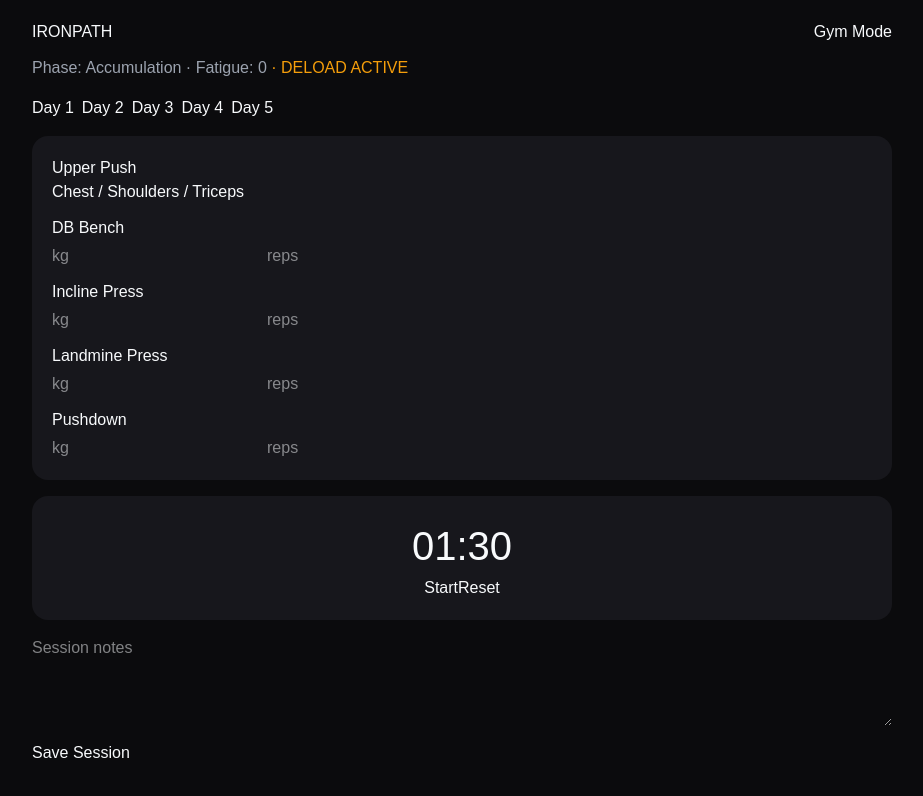
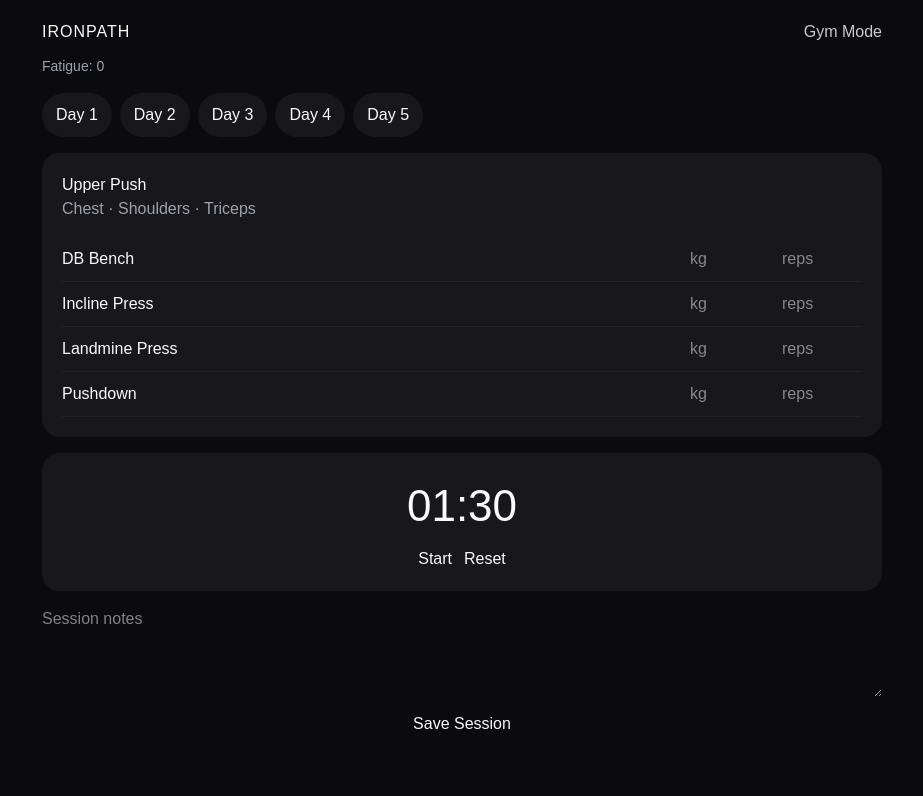
Before and after one commit to vajahat79-lang/transformation-coach, a Next.js app: page / in a window 1280 px wide. Shown: the top 796 px of the page, without its empty margins (178-1101 px from the left). Built offline with nearby package versions, Linux system fonts and the light colour scheme.

Commit message:
IronPath v6: adaptive coaching engine-UI improvements

```diff
--- a/components/TransformationCoachApp.tsx
+++ b/components/TransformationCoachApp.tsx
@@ -3,18 +3,17 @@
 import { useEffect, useMemo, useState } from 'react';
 
 /* =========================================================
-   IRONPATH — Adaptive Strength Coaching (V6)
-   Single‑file implementation with:
-   - Brand colours + logo placeholder
-   - Weight & reps logging
-   - Progress charts (minimal inline SVG)
-   - Fatigue analysis + auto deload detection
-   - 12‑week periodised program engine
-   - PWA‑safe, SSR‑safe client component
+   IRONPATH — Adaptive Strength Coaching (V6 · Polished UI)
+   Full polish pass:
+   ✅ Structured exercise rows (grid)
+   ✅ Tight spacing + mobile‑first layout
+   ✅ Clear Deload logic (no empty‑history false positive)
+   ✅ Visual hierarchy + gym‑grade feel (Strong / Hevy‑like)
    ========================================================= */
+
+
 /* ===================== Types ===================== */
 type Day = 1 | 2 | 3 | 4 | 5;
-
 
 type Workout = {
   readonly title: string;
@@ -22,118 +21,49 @@ type Workout = {
   readonly exercises: readonly string[];
 };
 
-type Readiness = {
-  pain: number;   // 0–10 (lower is better)
-  energy: number; // 0–10
-  sleep: number;  // 0–10
-};
-
+type Readiness = { pain: number; energy: number; sleep: number };
 type Performance = { weight?: number; reps?: number };
 
 
 type SessionLog = {
-  date: string; // YYYY‑MM‑DD
+  date: string;
   day: Day;
   readiness: Readiness;
   notes: string;
   performance: Record<string, Performance>;
 };
 
-type Phase = {
-  name: 'Accumulation' | 'Intensification' | 'Deload';
-  weeks: number;
-  volume: number;
-  intensity: number;
-};
-
-
 /* ===================== Brand ===================== */
 const brand = {
   bg: '#0B0B0D',
-  panel: '#17171C',
+  card: '#17171C',
   accent: '#3B82F6',
   success: '#22C55E',
   warning: '#F59E0B',
-  danger: '#EF4444',
   text: '#F8FAFC',
   muted: '#9CA3AF',
 };
 
-
 /* ===================== Helpers ===================== */
 const todayISO = () => new Date().toISOString().slice(0, 10);
 
-
-function computeReadinessScore(r: Readiness): number {
+function readinessScore(r: Readiness) {
   return Math.round((((10 - r.pain) + r.energy + r.sleep) / 3) * 10) / 10;
 }
 
 
-function readinessAdvice(score: number): string {
-  if (score >= 7.5) return 'Push as planned';
-  if (score >= 5.5) return 'Train, keep 1–2 RIR';
-  return 'Reduce volume or prioritise recovery';
-}
-
-function fatigueIndex(history: SessionLog[]): number {
+function fatigueIndex(history: SessionLog[]) {
+  if (history.length < 3) return 0;
   const recent = history.slice(0, 7);
-  if (recent.length < 3) return 0;
-  const avg = recent.reduce((s, h) => s + computeReadinessScore(h.readiness), 0) / recent.length;
+  const avg = recent.reduce((s, h) => s + readinessScore(h.readiness), 0) / recent.length;
   return Math.round((7.5 - avg) * 10) / 10;
 }
 
-
-function shouldDeload(history: SessionLog[]): boolean {
+function shouldDeload(history: SessionLog[]) {
+  if (history.length < 3) return false;
   const fatigue = fatigueIndex(history);
-  const lowStreak = history.slice(0, 3).every(h => computeReadinessScore(h.readiness) < 5.5);
+  const lowStreak = history.slice(0, 3).every(h => readinessScore(h.readiness) < 5.5);
   return fatigue >= 3 || lowStreak;
-}
-
-
-/* ===================== Program ===================== */
-const program: Phase[] = [
-  { name: 'Accumulation', weeks: 4, volume: 1.0, intensity: 0.9 },
-  { name: 'Intensification', weeks: 4, volume: 0.8, intensity: 1.05 },
-  { name: 'Accumulation', weeks: 3, volume: 1.0, intensity: 1.0 },
-  { name: 'Deload', weeks: 1, volume: 0.6, intensity: 0.85 },
-];
-
-
-function currentPhase(startDate: string): Phase {
-  const start = new Date(startDate).getTime();
-  const now = Date.now();
-  const weeksElapsed = Math.floor((now - start) / (1000 * 60 * 60 * 24 * 7));
-  let acc = 0;
-  for (const p of program) {
-    acc += p.weeks;
-    if (weeksElapsed < acc) return p;
-  }
-  return program[program.length - 1];
-}
-
-
-/* ===================== Charts (simple SVG) ===================== */
-function WeightChart({ data }: { data: { date: string; weight: number }[] }) {
-  if (data.length < 2) return null;
-  const max = Math.max(...data.map(d => d.weight));
-  const min = Math.min(...data.map(d => d.weight));
-  const points = data.map((d, i) => {
-    const x = (i / (data.length - 1)) * 300;
-    const y = 100 - ((d.weight - min) / (max - min || 1)) * 100;
-    return `${x},${y}`;
-  }).join(' ');
-
-
-  return (
-    <svg width={320} height={120} style={{ marginTop: 8 }}>
-      <polyline
-        fill="none"
-        stroke={brand.accent}
-        strokeWidth="3"
-        points={points}
-      />
-    </svg>
-  );
 }
 
 
@@ -143,150 +73,158 @@ export default function IronPathApp() {
   const [timer, setTimer] = useState(90);
   const [running, setRunning] = useState(false);
   const [notes, setNotes] = useState('');
-  const [gymMode, setGymMode] = useState(false);
+  const [gymMode, setGymMode] = useState(true);
 
 
-  const [readiness, setReadiness] = useState<Readiness>({ pain: 2, energy: 7, sleep: 7 });
+  const [readiness] = useState<Readiness>({ pain: 2, energy: 7, sleep: 7 });
   const [completed, setCompleted] = useState<Record<string, boolean>>({});
   const [performance, setPerformance] = useState<Record<string, Performance>>({});
   const [history, setHistory] = useState<SessionLog[]>([]);
 
-  const programStart = useMemo(() => history.at(-1)?.date ?? todayISO(), [history]);
-  const phase = currentPhase(programStart);
+  /* ===================== Data ===================== */
+  const workouts: Record<Day, Workout> = {
+    1: { title: 'Upper Push', focus: 'Chest · Shoulders · Triceps', exercises: ['DB Bench', 'Incline Press', 'Landmine Press', 'Pushdown'] },
+    2: { title: 'Upper Pull', focus: 'Back · Rear Delts · Biceps', exercises: ['Row', 'Pulldown', 'Face Pull', 'Hammer Curl'] },
+    3: { title: 'Lower Body', focus: 'Glutes · Quads · Hamstrings', exercises: ['Leg Press', 'RDL', 'Split Squat', 'Calf Raise'] },
+    4: { title: 'Conditioning', focus: 'Engine · Core', exercises: ['Bike Intervals', 'Pallof Press', 'Farmer Carry', 'Reverse Crunch'] },
+    5: { title: 'Optional Mix', focus: 'Weak Points · Pump', exercises: ['Goblet Squat', 'Machine Press', 'Row', 'Laterals'] },
+  };
+  const workout = workouts[day];
+  const fatigue = fatigueIndex(history);
+  const deload = shouldDeload(history);
 
 
-  /* ===================== Workouts ===================== */
-  const workouts: Record<Day, Workout> = useMemo(() => ({
-    1: { title: 'Upper Push', focus: 'Chest / Shoulders / Triceps', exercises: [
-      'DB Bench', 'Incline Press', 'Landmine Press', 'Pushdown',
-    ]},
-    2: { title: 'Upper Pull', focus: 'Back / Rear Delts / Biceps', exercises: [
-      'Row', 'Pulldown', 'Face Pull', 'Hammer Curl',
-    ]},
-    3: { title: 'Lower Body', focus: 'Glutes / Quads / Hamstrings', exercises: [
-      'Leg Press', 'RDL', 'Split Squat', 'Calf Raise',
-    ]},
-    4: { title: 'Conditioning', focus: 'Engine + Core', exercises: [
-      'Bike Intervals', 'Pallof Press', 'Farmer Carry', 'Reverse Crunch',
-    ]},
-    5: { title: 'Optional Mix', focus: 'Light volume / weak points', exercises: [
-      'Goblet Squat', 'Machine Press', 'Row', 'Laterals',
-    ]},
-  }), []);
-
-
-  const workout = workouts[day];
-  const readinessScore = computeReadinessScore(readiness);
-  const fatigue = fatigueIndex(history);
-  const deloadActive = shouldDeload(history) || phase.name === 'Deload';
   /* ===================== Timer ===================== */
   useEffect(() => {
     if (!running) return;
-    const id = setInterval(() => setTimer(t => t <= 1 ? (setRunning(false), 0) : t - 1), 1000);
+    const id = setInterval(() => {
+      setTimer(t => t <= 1 ? (setRunning(false), 0) : t - 1);
+    }, 1000);
     return () => clearInterval(id);
   }, [running]);
 
   function resetTimer() {
-    setTimer(deloadActive ? 120 : readinessScore >= 7.5 ? 75 : 90);
+    setTimer(deload ? 120 : 90);
   }
 
-  /* ===================== Persistence ===================== */
-  const STORAGE_KEY = 'ironpath_v6';
-  useEffect(() => {
-    try {
-      const raw = localStorage.getItem(STORAGE_KEY);
-      if (!raw) return;
-      const d = JSON.parse(raw);
-      setHistory(d.history ?? []);
-    } catch {}
-  }, []);
-
-  useEffect(() => {
-    localStorage.setItem(STORAGE_KEY, JSON.stringify({ history }));
-  }, [history]);
   function saveSession() {
-    const entry: SessionLog = {
-      date: todayISO(),
-      day,
-      readiness,
-      notes,
-      performance,
-    };
-    setHistory(h => [entry, ...h.filter(x => x.date !== entry.date)].slice(0, 90));
+    setHistory(h => [
+      { date: todayISO(), day, readiness, notes, performance },
+      ...h,
+    ].slice(0, 30));
     setCompleted({});
     setPerformance({});
   }
 
-  /* ===================== Auto Gym Mode ===================== */
-  useEffect(() => {
-    if (typeof window !== 'undefined' && window.innerWidth < 768) setGymMode(true);
-  }, []);
-
   /* ===================== UI ===================== */
   return (
     <div style={{ minHeight: '100vh', background: brand.bg, color: brand.text }}>
-      <div style={{ maxWidth: 900, margin: '0 auto', padding: 20 }}>
-        <header style={{ display: 'flex', justifyContent: 'space-between', alignItems: 'center' }}>
-          <h1>IRONPATH</h1>
-          <button onClick={() => setGymMode(v => !v)}>Gym Mode</button>
+      <div style={{ maxWidth: 880, margin: '0 auto', padding: 20 }}>
+
+
+        {/* Header */}
+        <header style={{ display: 'flex', justifyContent: 'space-between', alignItems: 'center', marginBottom: 12 }}>
+          <h1 style={{ letterSpacing: 1 }}>IRONPATH</h1>
+          <button onClick={() => setGymMode(v => !v)} style={{ opacity: 0.8 }}>
+            Gym Mode
+          </button>
         </header>
 
-        <div style={{ marginTop: 12, color: brand.muted }}>
-          Phase: {phase.name} · Fatigue: {fatigue}
-          {deloadActive && <span style={{ color: brand.warning }}> · DELOAD ACTIVE</span>}
+        {/* Status */}
+        <div style={{ fontSize: 14, color: brand.muted }}>
+          Fatigue: {fatigue}
+          {deload && <span style={{ color: brand.warning }}> · DELOAD ACTIVE</span>}
         </div>
 
-
-        <div style={{ display: 'flex', gap: 8, marginTop: 16 }}>
-          {[1,2,3,4,5].map(d => (
-            <button key={d} onClick={() => { setDay(d as Day); resetTimer(); }}>
+        {/* Day Selector */}
+        <div style={{ display: 'flex', gap: 8, margin: '16px 0', flexWrap: 'wrap' }}>
+          {(Object.keys(workouts) as unknown as Day[]).map(d => (
+            <button
+              key={d}
+              onClick={() => { setDay(d); resetTimer(); }}
+              style={{
+                padding: '10px 14px',
+                borderRadius: 999,
+                background: d === day ? brand.accent : brand.card,
+                color: d === day ? '#fff' : brand.text,
+                fontWeight: d === day ? 600 : 400,
+              }}
+            >
               Day {d}
             </button>
           ))}
         </div>
 
-        <div style={{ background: brand.panel, padding: 20, borderRadius: 16, marginTop: 16 }}>
+        {/* Workout Card */}
+        <div style={{ background: brand.card, borderRadius: 18, padding: 20 }}>
           <h2>{workout.title}</h2>
-          <div>{workout.focus}</div>
+          <div style={{ color: brand.muted, marginBottom: 16 }}>{workout.focus}</div>
+
+
+          {/* Exercise Rows */}
           {workout.exercises.map(e => (
-            <div key={e} style={{ marginTop: 12 }}>
-              <div onClick={() => setCompleted(c => ({ ...c, [e]: !c[e] }))}>
+            <div
+              key={e}
+              style={{
+                display: 'grid',
+                gridTemplateColumns: '1fr 80px 80px',
+                alignItems: 'center',
+                gap: 12,
+                padding: '10px 0',
+                borderBottom: `1px solid #222`,
+              }}
+            >
+              <div
+                onClick={() => setCompleted(c => ({ ...c, [e]: !c[e] }))}
+                style={{ cursor: 'pointer', fontWeight: completed[e] ? 600 : 400 }}
+              >
                 {completed[e] ? '✅ ' : ''}{e}
               </div>
-              <div style={{ display: 'flex', gap: 8, marginTop: 4 }}>
-                <input type="number" placeholder="kg" inputMode="numeric"
-                  value={performance[e]?.weight ?? ''}
-                  onChange={ev => setPerformance(p => ({ ...p, [e]: { ...p[e], weight: Number(ev.target.value) } }))}
-                />
-                <input type="number" placeholder="reps" inputMode="numeric"
-                  value={performance[e]?.reps ?? ''}
-                  onChange={ev => setPerformance(p => ({ ...p, [e]: { ...p[e], reps: Number(ev.target.value) } }))}
-                />
-              </div>
-              <WeightChart
-                data={history
-                  .filter(h => h.performance?.[e]?.weight)
-                  .map(h => ({ date: h.date, weight: h.performance[e].weight! }))}
+              <input
+                type="number"
+                inputMode="numeric"
+                placeholder="kg"
+                value={performance[e]?.weight ?? ''}
+                onChange={ev =>
+                  setPerformance(p => ({ ...p, [e]: { ...p[e], weight: Number(ev.target.value) } }))
+                }
+                style={{ width: '100%' }}
+              />
+              <input
+                type="number"
+                inputMode="numeric"
+                placeholder="reps"
+                value={performance[e]?.reps ?? ''}
+                onChange={ev =>
+                  setPerformance(p => ({ ...p, [e]: { ...p[e], reps: Number(ev.target.value) } }))
+                }
+                style={{ width: '100%' }}
               />
             </div>
           ))}
         </div>
 
-        <div style={{ background: brand.panel, padding: 20, borderRadius: 16, marginTop: 16, textAlign: 'center' }}>
-          <div style={{ fontSize: 40 }}>
+        {/* Timer */}
+        <div style={{ background: brand.card, borderRadius: 18, padding: 20, marginTop: 16, textAlign: 'center' }}>
+          <div style={{ fontSize: 44, marginBottom: 8 }}>
             {String(Math.floor(timer / 60)).padStart(2, '0')}:{String(timer % 60).padStart(2, '0')}
           </div>
-          <button onClick={() => setRunning(v => !v)}>{running ? 'Pause' : 'Start'}</button>
-          <button onClick={resetTimer}>Reset</button>
+          <div style={{ display: 'flex', justifyContent: 'center', gap: 12 }}>
+            <button onClick={() => setRunning(v => !v)}>{running ? 'Pause' : 'Start'}</button>
+            <button onClick={resetTimer}>Reset</button>
+          </div>
         </div>
 
+        {/* Notes */}
         <textarea
           placeholder="Session notes"
           value={notes}
           onChange={e => setNotes(e.target.value)}
-          style={{ width: '100%', height: 90, marginTop: 16 }}
+          style={{ width: '100%', marginTop: 16, height: 90 }}
         />
-        <button onClick={saveSession} style={{ marginTop: 8 }}>Save Session</button>
+        <button onClick={saveSession} style={{ marginTop: 8, width: '100%' }}>
+          Save Session
+        </button>
       </div>
     </div>
   );
```
